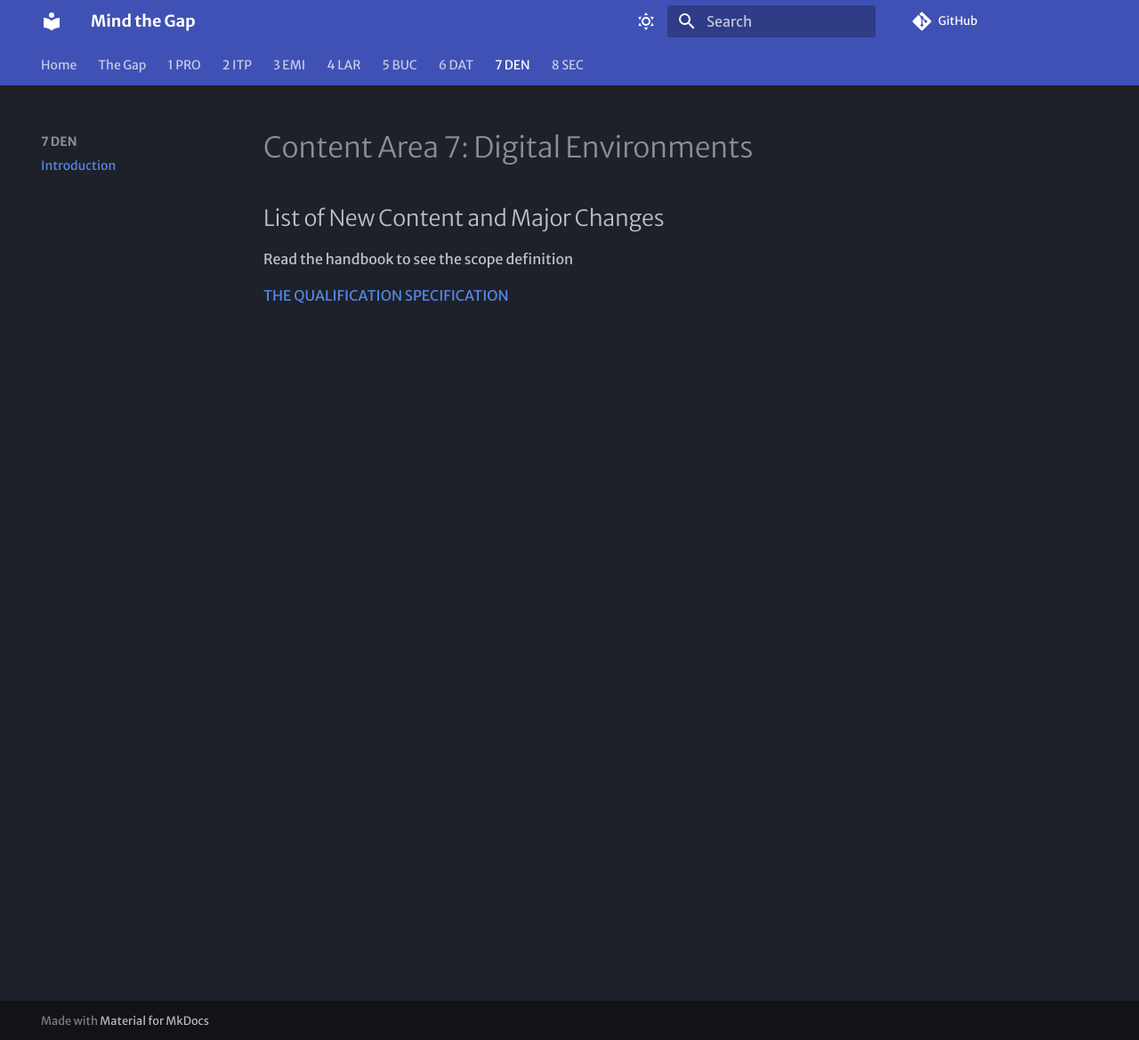
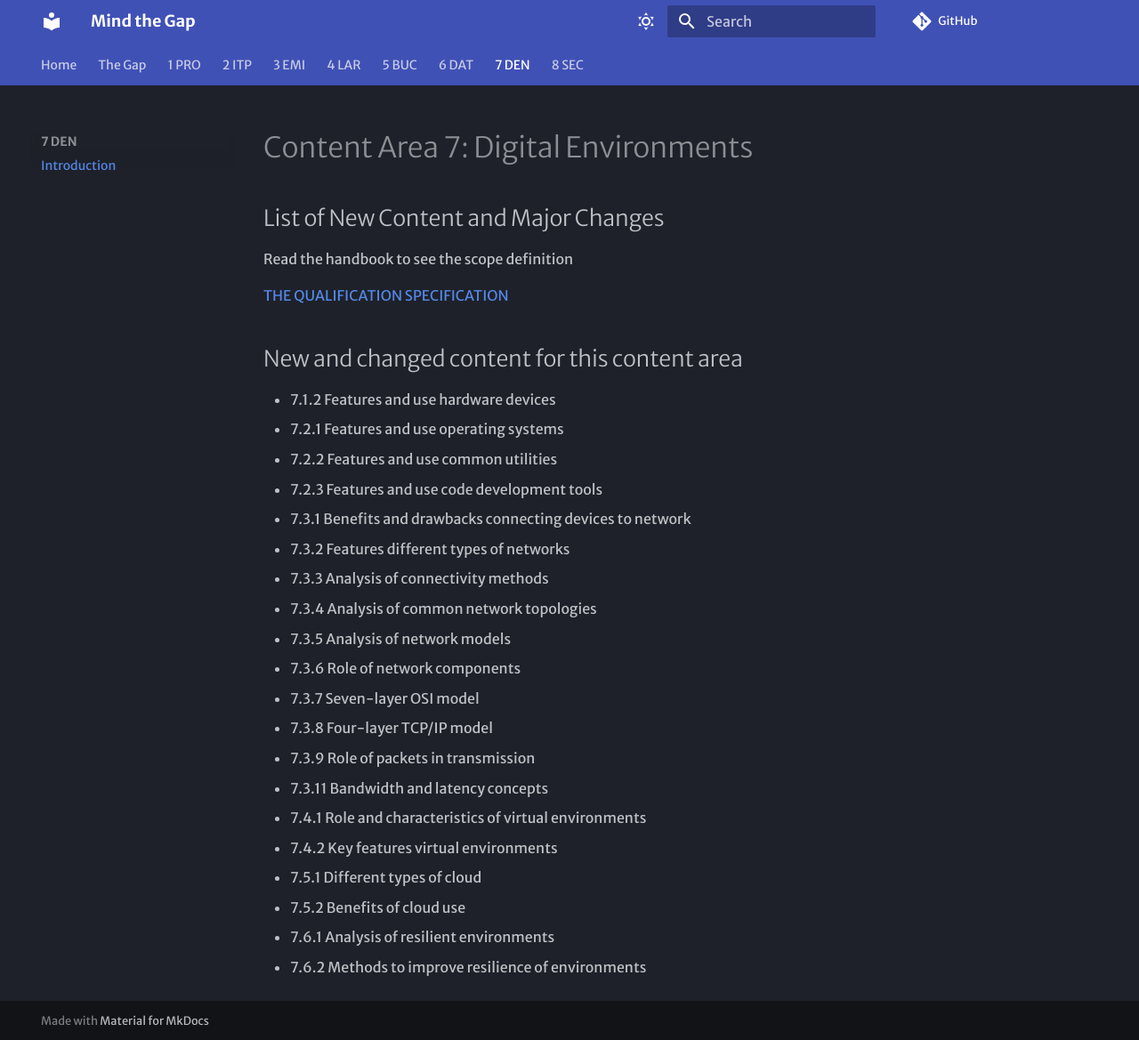
Before and after one commit to pgmckillop/mind_the_gap, an MkDocs documentation site: the page built from docs/ca107-digital-environments/home-07.md, in a window 1280 px wide and 1169 px high. Shown: the whole window at 89% size. Built offline with MkDocs 1.6.1 and Material for MkDocs 9.7.7, drawn with Linux system fonts in a browser that asks for light colours; some web fonts are replaced; comment, search, counter and statistics services are not loaded.

Commit message:
CA7 and CA8 elements established for scope

```diff
--- a/docs/ca107-digital-environments/home-07.md
+++ b/docs/ca107-digital-environments/home-07.md
@@ -5,3 +5,26 @@
 Read the handbook to see the scope definition
 
 [THE QUALIFICATION SPECIFICATION](./../assets/downloads/dsd_handbook.pdf){:target="_blank"}
+
+## New and changed content for this content area
+
+- 7.1.2     Features and use hardware devices
+- 7.2.1     Features and use operating systems
+- 7.2.2     Features and use common utilities
+- 7.2.3     Features and use code development tools
+- 7.3.1     Benefits and drawbacks connecting devices to network
+- 7.3.2     Features different types of networks
+- 7.3.3     Analysis of connectivity methods
+- 7.3.4     Analysis of common network topologies
+- 7.3.5     Analysis of network models
+- 7.3.6     Role of network components
+- 7.3.7     Seven-layer OSI model
+- 7.3.8     Four-layer TCP/IP model
+- 7.3.9     Role of packets in transmission
+- 7.3.11    Bandwidth and latency concepts
+- 7.4.1     Role and characteristics of virtual environments
+- 7.4.2     Key features virtual environments
+- 7.5.1     Different types of cloud
+- 7.5.2     Benefits of cloud use
+- 7.6.1     Analysis of resilient environments
+- 7.6.2     Methods to improve resilience of environments
```
Also changed, not shown: docs/ca108-security/home-08.md (+15 -0 lines).
